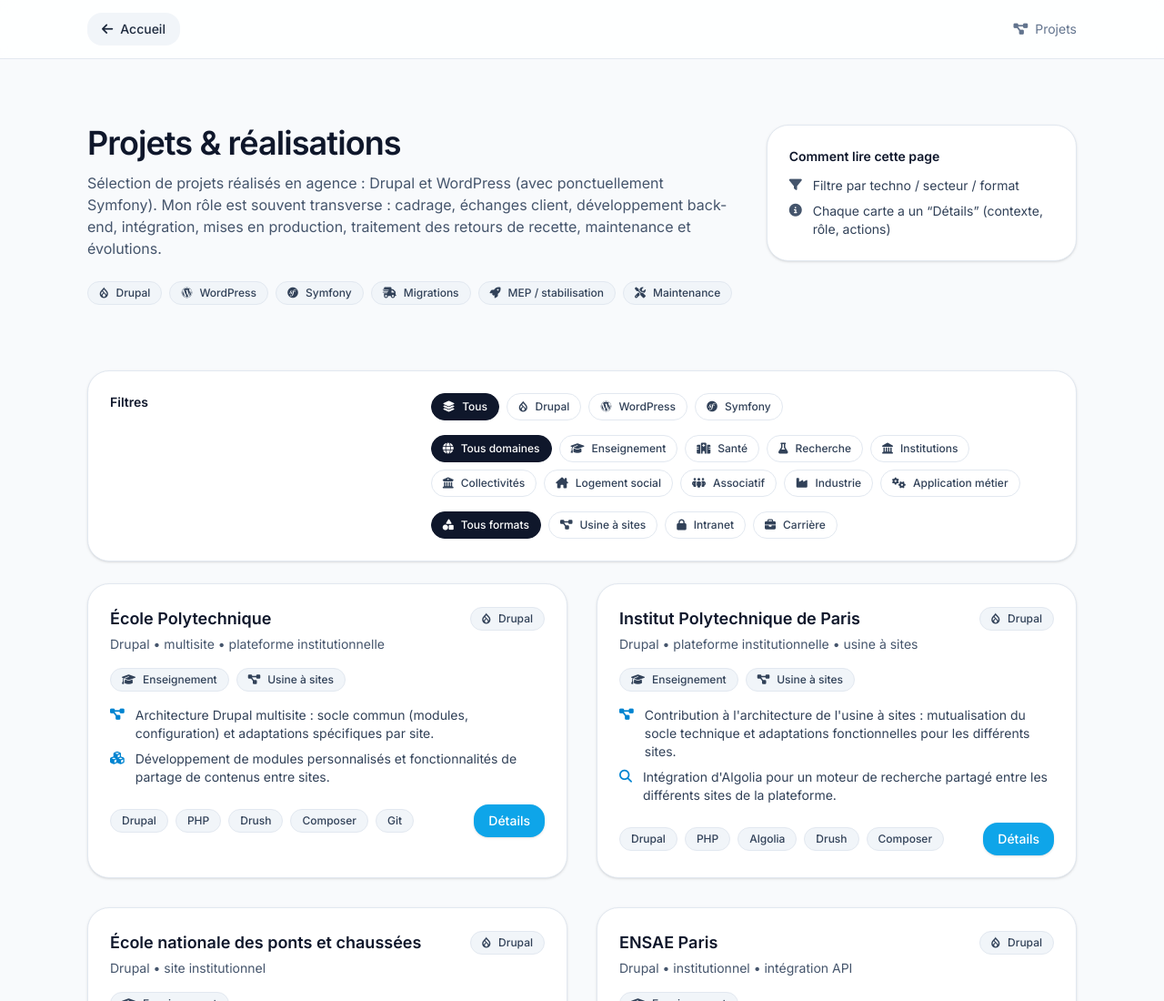
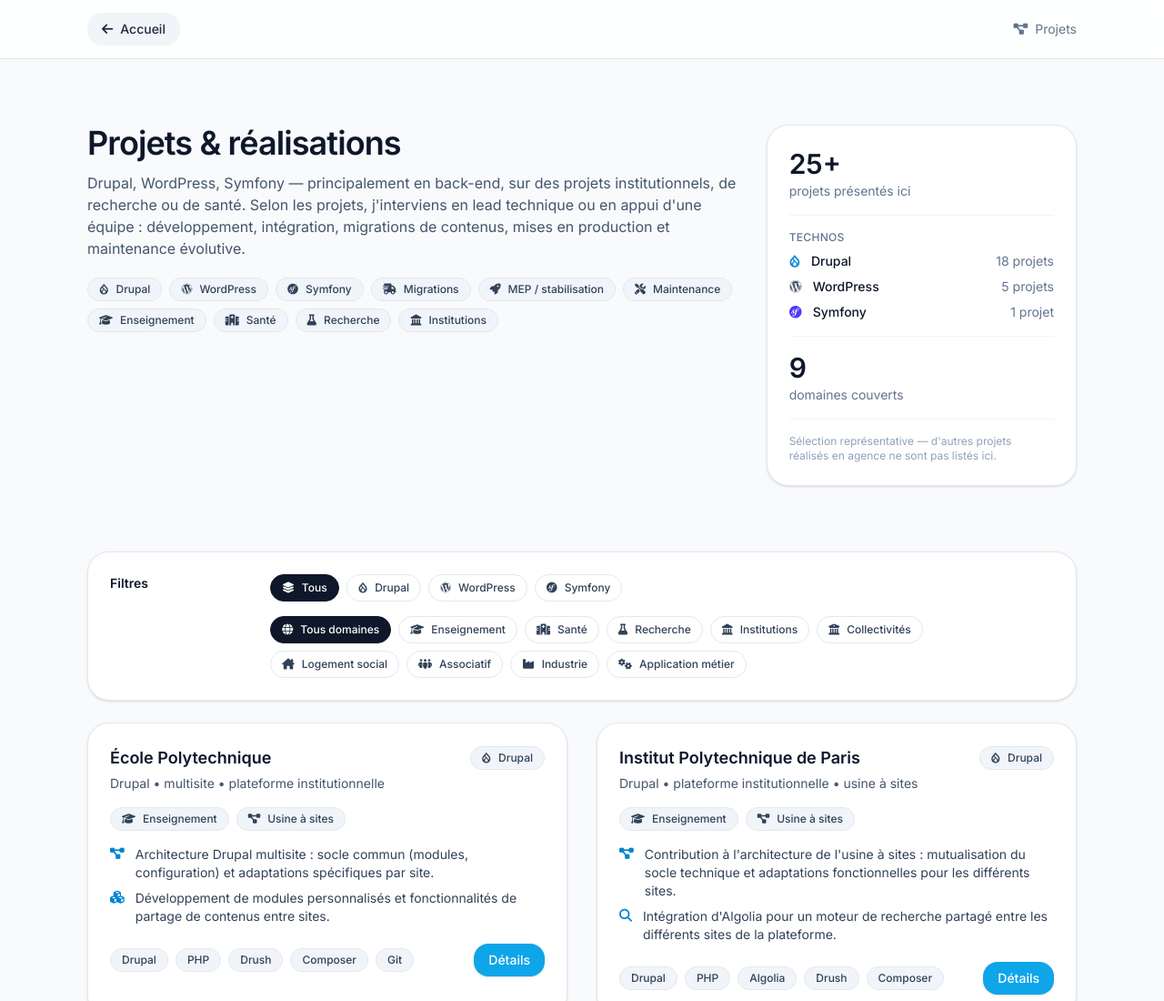
Before and after one commit to mmagny89/mmagny, a plain HTML site: page site/projets.html in a window 1280 px wide. Shown: the top 1100 px of the page at 91% size. Drawn offline with nearby package versions, Linux system fonts and the light colour scheme.

Commit message:
Fix divers

```diff
--- a/site/projets.html
+++ b/site/projets.html
@@ -11,6 +11,13 @@
     <link rel="preconnect" href="https://fonts.googleapis.com">
     <link href="https://fonts.googleapis.com/css2?family=Inter:wght@400;500;600;700&display=swap" rel="stylesheet">
     <link rel="stylesheet" href="https://cdnjs.cloudflare.com/ajax/libs/font-awesome/6.5.2/css/all.min.css">
+
+    <link rel="icon" href="./assets/favicon/favicon.ico" sizes="any">
+    <link rel="icon" type="image/png" sizes="32x32" href="./assets/favicon/favicon-32x32.png">
+    <link rel="icon" type="image/png" sizes="16x16" href="./assets/favicon/favicon-16x16.png">
+    <link rel="apple-touch-icon" sizes="180x180" href="./assets/favicon/apple-touch-icon.png">
+    <link rel="manifest" href="./assets/favicon/site.webmanifest">
+    <meta name="theme-color" content="#0f172a">
 
     <style type="text/tailwindcss">
         @theme{
@@ -67,28 +74,58 @@
         <div class="lg:col-span-8">
             <h1 class="text-3xl sm:text-4xl font-semibold tracking-tight">Projets & réalisations</h1>
             <p class="muted mt-3 max-w-3xl">
-                Sélection de projets réalisés en agence : Drupal et WordPress (avec ponctuellement Symfony).
-                Mon rôle est souvent transverse : cadrage, échanges client, développement back-end, intégration, mises en production,
-                traitement des retours de recette, maintenance et évolutions.
+                Drupal, WordPress, Symfony — principalement en back-end, sur des projets institutionnels, de recherche ou de santé.
+                Selon les projets, j'interviens en lead technique ou en appui d'une équipe : développement, intégration, migrations de contenus, mises en production et maintenance évolutive.
             </p>
 
-            <div class="mt-6 flex flex-wrap gap-2">
+            <div class="mt-5 flex flex-wrap gap-2">
                 <span class="chip"><i class="fa-brands fa-drupal"></i> Drupal</span>
                 <span class="chip"><i class="fa-brands fa-wordpress"></i> WordPress</span>
                 <span class="chip"><i class="fa-brands fa-symfony"></i> Symfony</span>
                 <span class="chip"><i class="fa-solid fa-truck-fast"></i> Migrations</span>
                 <span class="chip"><i class="fa-solid fa-rocket"></i> MEP / stabilisation</span>
                 <span class="chip"><i class="fa-solid fa-screwdriver-wrench"></i> Maintenance</span>
+                <span class="chip"><i class="fa-solid fa-graduation-cap"></i> Enseignement</span>
+                <span class="chip"><i class="fa-solid fa-hospital"></i> Santé</span>
+                <span class="chip"><i class="fa-solid fa-flask"></i> Recherche</span>
+                <span class="chip"><i class="fa-solid fa-landmark"></i> Institutions</span>
             </div>
         </div>
 
         <div class="lg:col-span-4">
-            <div class="card p-6">
-                <p class="text-sm font-semibold">Comment lire cette page</p>
-                <ul class="mt-3 text-sm text-slate-700 space-y-2">
-                    <li class="flex gap-3 items-start"><i class="fa-solid fa-filter mt-0.5 text-slate-600"></i><span>Filtre par techno / secteur / format</span></li>
-                    <li class="flex gap-3 items-start"><i class="fa-solid fa-circle-info mt-0.5 text-slate-600"></i><span>Chaque carte a un “Détails” (contexte, rôle, actions)</span></li>
-                </ul>
+            <div class="card p-6 space-y-4">
+                <div>
+                    <p class="text-3xl font-semibold">25+</p>
+                    <p class="text-sm text-slate-500 mt-0.5">projets présentés ici</p>
+                </div>
+
+                <div class="border-t border-slate-100 pt-4 space-y-2">
+                    <p class="text-xs text-slate-500 font-medium uppercase tracking-wide">Technos</p>
+                    <div class="flex items-center gap-3 text-sm">
+                        <i class="fa-brands fa-drupal text-sky-600"></i>
+                        <span class="font-medium">Drupal</span>
+                        <span class="ml-auto text-slate-500">18 projets</span>
+                    </div>
+                    <div class="flex items-center gap-3 text-sm">
+                        <i class="fa-brands fa-wordpress text-slate-600"></i>
+                        <span class="font-medium">WordPress</span>
+                        <span class="ml-auto text-slate-500">5 projets</span>
+                    </div>
+                    <div class="flex items-center gap-3 text-sm">
+                        <i class="fa-brands fa-symfony text-indigo-600"></i>
+                        <span class="font-medium">Symfony</span>
+                        <span class="ml-auto text-slate-500">1 projet</span>
+                    </div>
+                </div>
+
+                <div class="border-t border-slate-100 pt-4">
+                    <p class="text-3xl font-semibold">9</p>
+                    <p class="text-sm text-slate-500 mt-0.5">domaines couverts</p>
+                </div>
+
+                <p class="border-t border-slate-100 pt-4 text-xs text-slate-400">
+                    Sélection représentative — d'autres projets réalisés en agence ne sont pas listés ici.
+                </p>
             </div>
         </div>
     </div>
@@ -98,11 +135,11 @@
 <section class="container-prose pb-6">
     <div class="card p-6">
         <div class="grid lg:grid-cols-12 gap-5 items-start">
-            <div class="lg:col-span-4">
+            <div class="lg:col-span-2">
                 <p class="text-sm font-semibold">Filtres</p>
             </div>
 
-            <div class="lg:col-span-8 space-y-4">
+            <div class="lg:col-span-10 space-y-4">
                 <div class="flex flex-wrap gap-2" id="filtersTech">
                     <button class="filter is-active" data-type="tech" data-value="all"><i class="fa-solid fa-layer-group"></i> Tous</button>
                     <button class="filter" data-type="tech" data-value="drupal"><i class="fa-brands fa-drupal"></i> Drupal</button>
@@ -150,13 +187,6 @@
                     <button class="filter" data-type="domain" data-value="application_metier">
                         <i class="fa-solid fa-gears"></i> Application métier
                     </button>
-                </div>
-
-                <div class="flex flex-wrap gap-2" id="filtersFormat">
-                    <button class="filter is-active" data-type="format" data-value="all"><i class="fa-solid fa-shapes"></i> Tous formats</button>
-                    <button class="filter" data-type="format" data-value="usine"><i class="fa-solid fa-diagram-project"></i> Usine à sites</button>
-                    <button class="filter" data-type="format" data-value="intranet"><i class="fa-solid fa-lock"></i> Intranet</button>
-                    <button class="filter" data-type="format" data-value="carriere"><i class="fa-solid fa-briefcase"></i> Carrière</button>
                 </div>
             </div>
         </div>
```
Also changed, not shown: site/index.html (+15 -23 lines).
